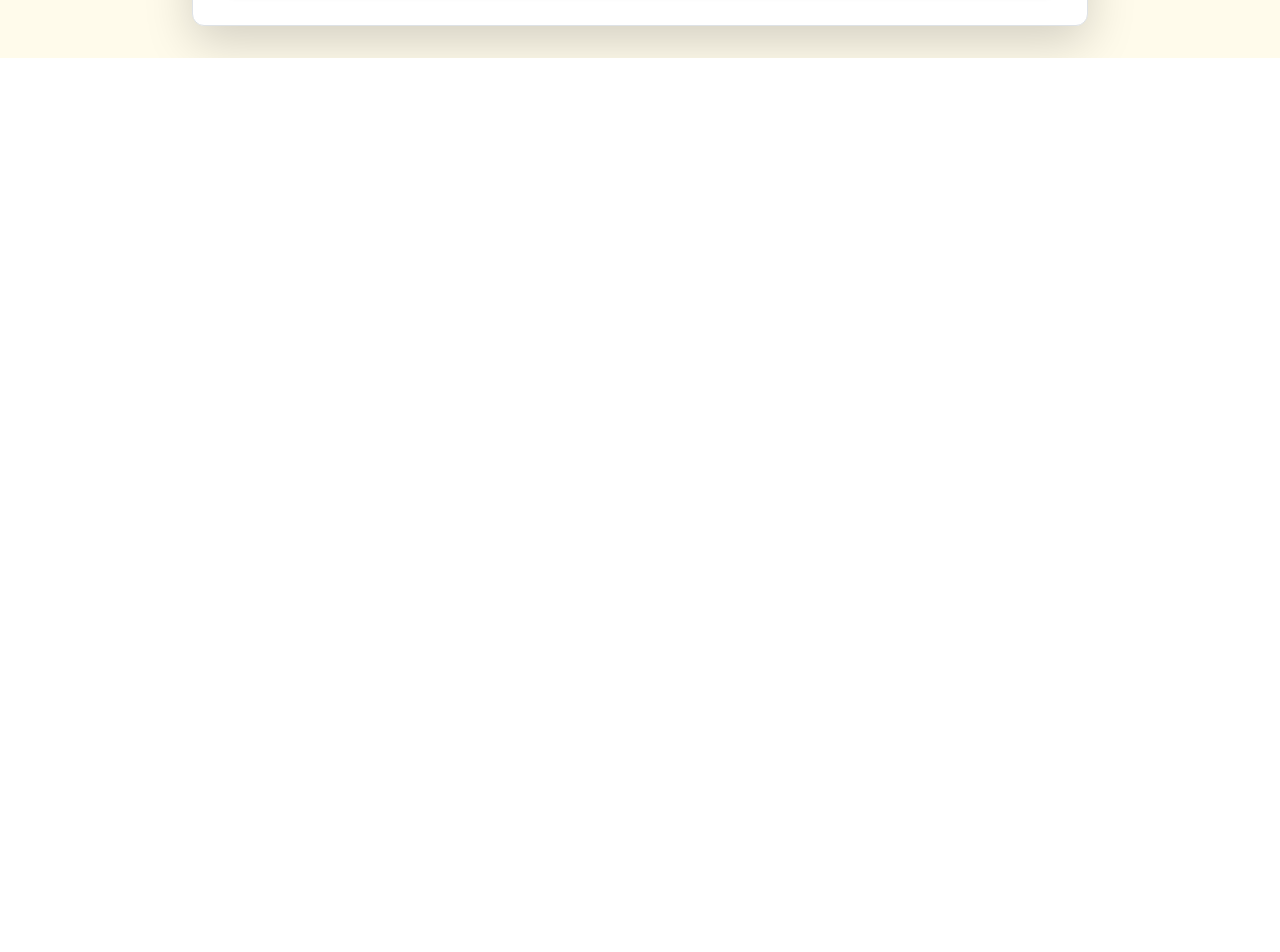
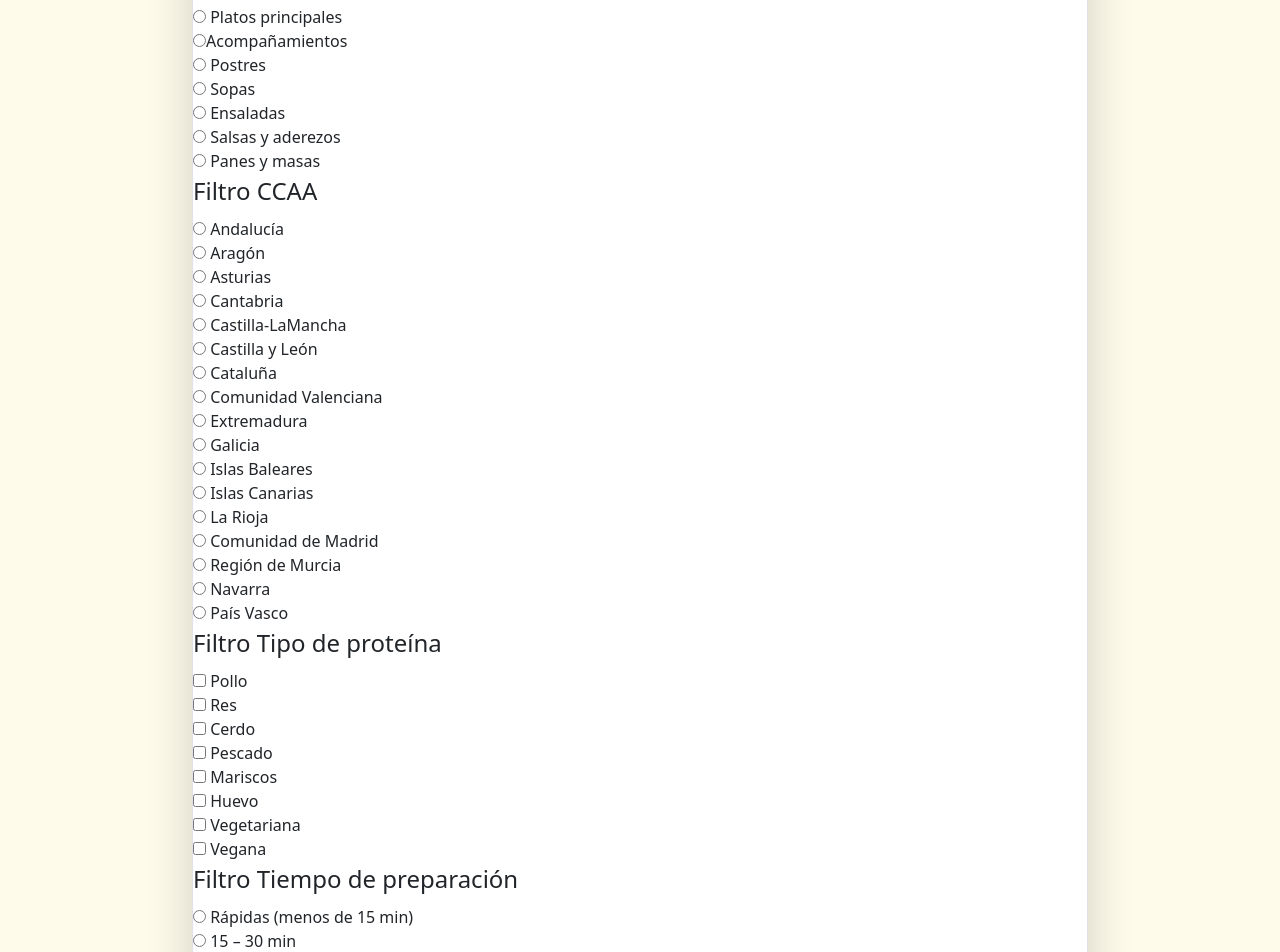
Before and after one commit to GuillermoLopezArgudo/SaboresEspa-a, a Vue app in the folder frontend/: page /edite in a window 1280 px wide. Shown: the part 1120-2072 px from the top of the page. Before the commit the page ends 1178 px from the top, so only its background shows below. Built offline with nearby package versions, Linux system fonts and the light colour scheme; no server answers.

Commit message:
cambios de filtro editando receta

```diff
--- a/frontend/src/components/EditeRecipe.vue
+++ b/frontend/src/components/EditeRecipe.vue
@@ -2,7 +2,8 @@
   <div class="min-h-screen bg-amber-50 py-8 px-4 sm:px-6 lg:px-8">
     <!-- Encabezado -->
     <div class="max-w-4xl mx-auto text-center mb-8">
-      <h1 class="text-3xl md:text-4xl font-bold text-transparent bg-clip-text bg-gradient-to-r from-amber-600 to-red-600 font-serif mb-2">
+      <h1
+        class="text-3xl md:text-4xl font-bold text-transparent bg-clip-text bg-gradient-to-r from-amber-600 to-red-600 font-serif mb-2">
         Editar Receta
       </h1>
       <p class="text-lg text-amber-700">Actualiza los detalles de tu creación culinaria</p>
@@ -10,21 +11,27 @@
 
     <!-- Botón de regreso -->
     <div class="max-w-4xl mx-auto mb-6">
-      <router-link to="/home" class="inline-flex items-center px-5 py-2.5 bg-amber-700 hover:bg-amber-800 text-white rounded-lg transition duration-300 shadow-md">
+      <router-link to="/home"
+        class="inline-flex items-center px-5 py-2.5 bg-amber-700 hover:bg-amber-800 text-white rounded-lg transition duration-300 shadow-md">
         <svg xmlns="http://www.w3.org/2000/svg" class="h-5 w-5 mr-2" viewBox="0 0 20 20" fill="currentColor">
-          <path fill-rule="evenodd" d="M9.707 16.707a1 1 0 01-1.414 0l-6-6a1 1 0 010-1.414l6-6a1 1 0 011.414 1.414L5.414 9H17a1 1 0 110 2H5.414l4.293 4.293a1 1 0 010 1.414z" clip-rule="evenodd" />
+          <path fill-rule="evenodd"
+            d="M9.707 16.707a1 1 0 01-1.414 0l-6-6a1 1 0 010-1.414l6-6a1 1 0 011.414 1.414L5.414 9H17a1 1 0 110 2H5.414l4.293 4.293a1 1 0 010 1.414z"
+            clip-rule="evenodd" />
         </svg>
         Volver al inicio
       </router-link>
     </div>
 
     <!-- Formulario -->
-    <form @submit.prevent="submitEditeRecipe" class="max-w-4xl mx-auto bg-white rounded-xl shadow-lg overflow-hidden border border-amber-200">
+    <form @submit.prevent="submitEditeRecipe"
+      class="max-w-4xl mx-auto bg-white rounded-xl shadow-lg overflow-hidden border border-amber-200">
       <!-- Información básica -->
       <div class="p-6 sm:p-8 border-b border-amber-100 bg-gradient-to-r from-amber-50 to-white">
         <h2 class="text-xl font-bold text-amber-800 mb-4 flex items-center">
-          <svg xmlns="http://www.w3.org/2000/svg" class="h-5 w-5 mr-2" fill="none" viewBox="0 0 24 24" stroke="currentColor">
-            <path stroke-linecap="round" stroke-linejoin="round" stroke-width="2" d="M11 5H6a2 2 0 00-2 2v11a2 2 0 002 2h11a2 2 0 002-2v-5m-1.414-9.414a2 2 0 112.828 2.828L11.828 15H9v-2.828l8.586-8.586z" />
+          <svg xmlns="http://www.w3.org/2000/svg" class="h-5 w-5 mr-2" fill="none" viewBox="0 0 24 24"
+            stroke="currentColor">
+            <path stroke-linecap="round" stroke-linejoin="round" stroke-width="2"
+              d="M11 5H6a2 2 0 00-2 2v11a2 2 0 002 2h11a2 2 0 002-2v-5m-1.414-9.414a2 2 0 112.828 2.828L11.828 15H9v-2.828l8.586-8.586z" />
           </svg>
           Información Básica
         </h2>
@@ -42,11 +49,14 @@
           <!-- Imagen -->
           <div>
             <label for="imageRecipe" class="block text-base font-medium text-amber-700 mb-1">Imagen principal</label>
-            <div class="relative border-2 border-dashed border-amber-300 rounded-lg p-4 text-center hover:border-amber-400 transition duration-300 bg-amber-50">
+            <div
+              class="relative border-2 border-dashed border-amber-300 rounded-lg p-4 text-center hover:border-amber-400 transition duration-300 bg-amber-50">
               <input type="file" id="imageRecipe" @change="handleImageChange"
                 class="absolute inset-0 w-full h-full opacity-0 cursor-pointer">
-              <svg xmlns="http://www.w3.org/2000/svg" class="mx-auto h-10 w-10 text-amber-500" fill="none" viewBox="0 0 24 24" stroke="currentColor">
-                <path stroke-linecap="round" stroke-linejoin="round" stroke-width="1" d="M4 16l4.586-4.586a2 2 0 012.828 0L16 16m-2-2l1.586-1.586a2 2 0 012.828 0L20 14m-6-6h.01M6 20h12a2 2 0 002-2V6a2 2 0 00-2-2H6a2 2 0 00-2 2v12a2 2 0 002 2z" />
+              <svg xmlns="http://www.w3.org/2000/svg" class="mx-auto h-10 w-10 text-amber-500" fill="none"
+                viewBox="0 0 24 24" stroke="currentColor">
+                <path stroke-linecap="round" stroke-linejoin="round" stroke-width="1"
+                  d="M4 16l4.586-4.586a2 2 0 012.828 0L16 16m-2-2l1.586-1.586a2 2 0 012.828 0L20 14m-6-6h.01M6 20h12a2 2 0 002-2V6a2 2 0 00-2-2H6a2 2 0 00-2 2v12a2 2 0 002 2z" />
               </svg>
               <p class="mt-1 text-sm text-amber-600">
                 {{ image && typeof image === 'object' ? image.name : 'Haz clic para cambiar la imagen' }}
@@ -57,11 +67,14 @@
           <!-- Video -->
           <div>
             <label for="videoRecipe" class="block text-base font-medium text-amber-700 mb-1">Video (Opcional)</label>
-            <div class="relative border-2 border-dashed border-amber-300 rounded-lg p-4 text-center hover:border-amber-400 transition duration-300 bg-amber-50">
+            <div
+              class="relative border-2 border-dashed border-amber-300 rounded-lg p-4 text-center hover:border-amber-400 transition duration-300 bg-amber-50">
               <input type="file" id="videoRecipe" @change="handleVideoChange"
                 class="absolute inset-0 w-full h-full opacity-0 cursor-pointer">
-              <svg xmlns="http://www.w3.org/2000/svg" class="mx-auto h-10 w-10 text-amber-500" fill="none" viewBox="0 0 24 24" stroke="currentColor">
-                <path stroke-linecap="round" stroke-linejoin="round" stroke-width="1" d="M15 10l4.553-2.276A1 1 0 0121 8.618v6.764a1 1 0 01-1.447.894L15 14M5 18h8a2 2 0 002-2V8a2 2 0 00-2-2H5a2 2 0 00-2 2v8a2 2 0 002 2z" />
+              <svg xmlns="http://www.w3.org/2000/svg" class="mx-auto h-10 w-10 text-amber-500" fill="none"
+                viewBox="0 0 24 24" stroke="currentColor">
+                <path stroke-linecap="round" stroke-linejoin="round" stroke-width="1"
+                  d="M15 10l4.553-2.276A1 1 0 0121 8.618v6.764a1 1 0 01-1.447.894L15 14M5 18h8a2 2 0 002-2V8a2 2 0 00-2-2H5a2 2 0 00-2 2v8a2 2 0 002 2z" />
               </svg>
               <p class="mt-1 text-sm text-amber-600">
                 {{ video && typeof video === 'object' ? video.name : 'Subir o cambiar video' }}
@@ -82,7 +95,8 @@
       <!-- Ingredientes -->
       <div class="p-6 sm:p-8 border-b border-amber-100">
         <h2 class="text-xl font-bold text-amber-800 mb-4 flex items-center">
-          <svg xmlns="http://www.w3.org/2000/svg" class="h-5 w-5 mr-2" fill="none" viewBox="0 0 24 24" stroke="currentColor">
+          <svg xmlns="http://www.w3.org/2000/svg" class="h-5 w-5 mr-2" fill="none" viewBox="0 0 24 24"
+            stroke="currentColor">
             <path stroke-linecap="round" stroke-linejoin="round" stroke-width="2" d="M12 6v6m0 0v6m0-6h6m-6 0H6" />
           </svg>
           Ingredientes
@@ -90,14 +104,15 @@
 
         <div v-for="(ingredient, index) in recipebook.ingredients" :key="index" class="grid md:grid-cols-2 gap-3 mb-3">
           <div>
-            <label :for="'ingredient'+index" class="block text-sm font-medium text-amber-700 mb-1">Ingrediente {{ index + 1 }}</label>
-            <input :id="'ingredient'+index" v-model="recipebook.ingredients[index]" required
+            <label :for="'ingredient' + index" class="block text-sm font-medium text-amber-700 mb-1">Ingrediente {{ index
+              + 1 }}</label>
+            <input :id="'ingredient' + index" v-model="recipebook.ingredients[index]" required
               class="w-full px-3 py-2 rounded-lg border border-amber-300 focus:ring-2 focus:ring-amber-500 focus:border-amber-500 placeholder-amber-400 shadow-sm"
               placeholder="Nombre del ingrediente">
           </div>
           <div>
-            <label :for="'quantity'+index" class="block text-sm font-medium text-amber-700 mb-1">Cantidad</label>
-            <input :id="'quantity'+index" v-model="recipebook.quantities[index]" required
+            <label :for="'quantity' + index" class="block text-sm font-medium text-amber-700 mb-1">Cantidad</label>
+            <input :id="'quantity' + index" v-model="recipebook.quantities[index]" required
               class="w-full px-3 py-2 rounded-lg border border-amber-300 focus:ring-2 focus:ring-amber-500 focus:border-amber-500 placeholder-amber-400 shadow-sm"
               placeholder="Cantidad necesaria">
           </div>
@@ -106,7 +121,9 @@
         <button type="button" @click="addIngredient"
           class="mt-3 flex items-center text-sm text-amber-600 hover:text-amber-800 transition duration-300">
           <svg xmlns="http://www.w3.org/2000/svg" class="h-4 w-4 mr-1" viewBox="0 0 20 20" fill="currentColor">
-            <path fill-rule="evenodd" d="M10 5a1 1 0 011 1v3h3a1 1 0 110 2h-3v3a1 1 0 11-2 0v-3H6a1 1 0 110-2h3V6a1 1 0 011-1z" clip-rule="evenodd" />
+            <path fill-rule="evenodd"
+              d="M10 5a1 1 0 011 1v3h3a1 1 0 110 2h-3v3a1 1 0 11-2 0v-3H6a1 1 0 110-2h3V6a1 1 0 011-1z"
+              clip-rule="evenodd" />
           </svg>
           Añadir ingrediente
         </button>
@@ -115,40 +132,48 @@
       <!-- Pasos de preparación -->
       <div class="p-6 sm:p-8">
         <h2 class="text-xl font-bold text-amber-800 mb-4 flex items-center">
-          <svg xmlns="http://www.w3.org/2000/svg" class="h-5 w-5 mr-2" fill="none" viewBox="0 0 24 24" stroke="currentColor">
-            <path stroke-linecap="round" stroke-linejoin="round" stroke-width="2" d="M9 5H7a2 2 0 00-2 2v12a2 2 0 002 2h10a2 2 0 002-2V7a2 2 0 00-2-2h-2M9 5a2 2 0 002 2h2a2 2 0 002-2M9 5a2 2 0 012-2h2a2 2 0 012 2m-3 7h3m-3 4h3m-6-4h.01M9 16h.01" />
+          <svg xmlns="http://www.w3.org/2000/svg" class="h-5 w-5 mr-2" fill="none" viewBox="0 0 24 24"
+            stroke="currentColor">
+            <path stroke-linecap="round" stroke-linejoin="round" stroke-width="2"
+              d="M9 5H7a2 2 0 00-2 2v12a2 2 0 002 2h10a2 2 0 002-2V7a2 2 0 00-2-2h-2M9 5a2 2 0 002 2h2a2 2 0 002-2M9 5a2 2 0 012-2h2a2 2 0 012 2m-3 7h3m-3 4h3m-6-4h.01M9 16h.01" />
           </svg>
           Pasos de Preparación
         </h2>
 
-        <div v-for="(step, index) in recipebook.steps" :key="index" class="mb-5 p-4 bg-amber-50 rounded-lg border border-amber-200">
+        <div v-for="(step, index) in recipebook.steps" :key="index"
+          class="mb-5 p-4 bg-amber-50 rounded-lg border border-amber-200">
           <h3 class="text-base font-semibold text-amber-700 mb-2">Paso {{ index + 1 }}</h3>
 
           <div class="mb-3">
-            <label :for="'stepTitle'+index" class="block text-sm font-medium text-amber-700 mb-1">Título del paso</label>
-            <input :id="'stepTitle'+index" v-model="step.title" required
+            <label :for="'stepTitle' + index" class="block text-sm font-medium text-amber-700 mb-1">Título del
+              paso</label>
+            <input :id="'stepTitle' + index" v-model="step.title" required
               class="w-full px-3 py-2 rounded-lg border border-amber-300 focus:ring-2 focus:ring-amber-500 focus:border-amber-500 placeholder-amber-400 shadow-sm"
               placeholder="Título breve">
           </div>
 
           <div class="mb-3">
-            <label :for="'stepDesc'+index" class="block text-sm font-medium text-amber-700 mb-1">Descripción</label>
-            <textarea :id="'stepDesc'+index" v-model="step.description" rows="2" required
+            <label :for="'stepDesc' + index" class="block text-sm font-medium text-amber-700 mb-1">Descripción</label>
+            <textarea :id="'stepDesc' + index" v-model="step.description" rows="2" required
               class="w-full px-3 py-2 rounded-lg border border-amber-300 focus:ring-2 focus:ring-amber-500 focus:border-amber-500 placeholder-amber-400 shadow-sm"
               placeholder="Describe este paso..."></textarea>
           </div>
 
           <div>
-            <label :for="'stepImage'+index" class="block text-sm font-medium text-amber-700 mb-1">Imagen (Opcional)</label>
+            <label :for="'stepImage' + index" class="block text-sm font-medium text-amber-700 mb-1">Imagen
+              (Opcional)</label>
             <div class="relative">
-              <input type="file" :id="'stepImage'+index" @change="handleStepImageChange($event, index)"
+              <input type="file" :id="'stepImage' + index" @change="handleStepImageChange($event, index)"
                 class="absolute inset-0 w-full h-full opacity-0 cursor-pointer">
-              <div class="flex items-center justify-between px-3 py-1.5 bg-white rounded-lg border border-amber-300 shadow-sm">
+              <div
+                class="flex items-center justify-between px-3 py-1.5 bg-white rounded-lg border border-amber-300 shadow-sm">
                 <span class="text-xs text-amber-600 truncate">
                   {{ step.image ? (typeof step.image === 'object' ? step.image.name : 'Imagen existente') : 'Seleccionar imagen...' }}
                 </span>
-                <svg xmlns="http://www.w3.org/2000/svg" class="h-4 w-4 text-amber-500" fill="none" viewBox="0 0 24 24" stroke="currentColor">
-                  <path stroke-linecap="round" stroke-linejoin="round" stroke-width="2" d="M4 16l4.586-4.586a2 2 0 012.828 0L16 16m-2-2l1.586-1.586a2 2 0 012.828 0L20 14m-6-6h.01M6 20h12a2 2 0 002-2V6a2 2 0 00-2-2H6a2 2 0 00-2 2v12a2 2 0 002 2z" />
+                <svg xmlns="http://www.w3.org/2000/svg" class="h-4 w-4 text-amber-500" fill="none" viewBox="0 0 24 24"
+                  stroke="currentColor">
+                  <path stroke-linecap="round" stroke-linejoin="round" stroke-width="2"
+                    d="M4 16l4.586-4.586a2 2 0 012.828 0L16 16m-2-2l1.586-1.586a2 2 0 012.828 0L20 14m-6-6h.01M6 20h12a2 2 0 002-2V6a2 2 0 00-2-2H6a2 2 0 00-2 2v12a2 2 0 002 2z" />
                 </svg>
               </div>
             </div>
@@ -158,12 +183,109 @@
         <button type="button" @click="addStep"
           class="flex items-center text-sm text-amber-600 hover:text-amber-800 transition duration-300">
           <svg xmlns="http://www.w3.org/2000/svg" class="h-4 w-4 mr-1" viewBox="0 0 20 20" fill="currentColor">
-            <path fill-rule="evenodd" d="M10 5a1 1 0 011 1v3h3a1 1 0 110 2h-3v3a1 1 0 11-2 0v-3H6a1 1 0 110-2h3V6a1 1 0 011-1z" clip-rule="evenodd" />
+            <path fill-rule="evenodd"
+              d="M10 5a1 1 0 011 1v3h3a1 1 0 110 2h-3v3a1 1 0 11-2 0v-3H6a1 1 0 110-2h3V6a1 1 0 011-1z"
+              clip-rule="evenodd" />
           </svg>
           Añadir paso
         </button>
       </div>
+      <!-- Filtros -->
 
+      <!-- Tipo de comida -->
+      <div>
+        <legend>Filtro Tipo de comida</legend>
+        <div><input type="radio" id="starters" name="tipoComida" value="starters" v-model="tipoComida" /> <label
+            for="starters">Entrantes</label></div>
+        <div><input type="radio" id="maindishes" name="tipoComida" value="maindishes" v-model="tipoComida" /> <label
+            for="maindishes">Platos principales</label></div>
+        <div><input type="radio" id="accompaniments" name="tipoComida" value="accompaniments" v-model="tipoComida" />
+          <label for="accompaniments">Acompañamientos</label></div>
+        <div><input type="radio" id="dessert" name="tipoComida" value="dessert" v-model="tipoComida" /> <label
+            for="dessert">Postres</label></div>
+        <div><input type="radio" id="soups" name="tipoComida" value="soups" v-model="tipoComida" /> <label
+            for="soups">Sopas</label></div>
+        <div><input type="radio" id="salads" name="tipoComida" value="salads" v-model="tipoComida" /> <label
+            for="salads">Ensaladas</label></div>
+        <div><input type="radio" id="sauces" name="tipoComida" value="sauces" v-model="tipoComida" /> <label
+            for="sauces">Salsas y aderezos</label></div>
+        <div><input type="radio" id="breads" name="tipoComida" value="breads" v-model="tipoComida" /> <label
+            for="breads">Panes y masas</label></div>
+      </div>
+
+      <!-- CCAA -->
+      <div>
+        <legend>Filtro CCAA</legend>
+        <div><input type="radio" id="andalucia" name="ccaa" v-model="ccaa" value="andalucia" /> <label
+            for="andalucia">Andalucía</label></div>
+        <div><input type="radio" id="aragon" name="ccaa" v-model="ccaa" value="aragon" /> <label
+            for="aragon">Aragón</label></div>
+        <div><input type="radio" id="asturias" name="ccaa" v-model="ccaa" value="asturias" /> <label
+            for="asturias">Asturias</label></div>
+        <div><input type="radio" id="cantabria" name="ccaa" v-model="ccaa" value="cantabria" /> <label
+            for="cantabria">Cantabria</label></div>
+        <div><input type="radio" id="castillalamancha" name="ccaa" v-model="ccaa" value="castillalamancha" /> <label
+            for="castillalamancha">Castilla-LaMancha</label></div>
+        <div><input type="radio" id="castillaleon" name="ccaa" v-model="ccaa" value="castillaleon" /> <label
+            for="castillaleon">Castilla y León</label></div>
+        <div><input type="radio" id="catalunya" name="ccaa" v-model="ccaa" value="catalunya" /> <label
+            for="catalunya">Cataluña</label></div>
+        <div><input type="radio" id="valencia" name="ccaa" v-model="ccaa" value="valencia" /> <label
+            for="valencia">Comunidad Valenciana</label></div>
+        <div><input type="radio" id="extremadura" name="ccaa" v-model="ccaa" value="extremadura" /> <label
+            for="extremadura">Extremadura</label></div>
+        <div><input type="radio" id="galicia" name="ccaa" v-model="ccaa" value="galicia" /> <label
+            for="galicia">Galicia</label></div>
+        <div><input type="radio" id="baleares" name="ccaa" v-model="ccaa" value="baleares" /> <label
+            for="baleares">Islas Baleares</label></div>
+        <div><input type="radio" id="canarias" name="ccaa" v-model="ccaa" value="canarias" /> <label
+            for="canarias">Islas Canarias</label></div>
+        <div><input type="radio" id="larioja" name="ccaa" v-model="ccaa" value="larioja" /> <label for="larioja">La
+            Rioja</label></div>
+        <div><input type="radio" id="madrid" name="ccaa" v-model="ccaa" value="madrid" /> <label for="madrid">Comunidad
+            de Madrid</label></div>
+        <div><input type="radio" id="murcia" name="ccaa" v-model="ccaa" value="murcia" /> <label for="murcia">Región de
+            Murcia</label></div>
+        <div><input type="radio" id="navarra" name="ccaa" v-model="ccaa" value="navarra" /> <label
+            for="navarra">Navarra</label></div>
+        <div><input type="radio" id="paisvasco" name="ccaa" v-model="ccaa" value="paisvasco" /> <label
+            for="paisvasco">País Vasco</label></div>
+      </div>
+
+      <!-- Tipo de proteína (permite selección múltiple) -->
+      <div>
+        <legend>Filtro Tipo de proteína</legend>
+        <div><input type="checkbox" id="pollo" value="pollo" v-model="proteinas" /> <label
+            for="pollo">Pollo</label></div>
+        <div><input type="checkbox" id="res" value="res" v-model="proteinas" /> <label
+            for="res">Res</label></div>
+        <div><input type="checkbox" id="cerdo" value="cerdo" v-model="proteinas" /> <label
+            for="cerdo">Cerdo</label></div>
+        <div><input type="checkbox" id="pescado" value="pescado" v-model="proteinas"  /> <label
+            for="pescado">Pescado</label></div>
+        <div><input type="checkbox" id="mariscos" value="mariscos" v-model="proteinas"  /> <label
+            for="mariscos">Mariscos</label></div>
+        <div><input type="checkbox" id="huevo" value="huevo" v-model="proteinas"  /> <label
+            for="huevo">Huevo</label></div>
+        <div><input type="checkbox" id="vegetariana" value="vegetariana" v-model="proteinas"  /> <label
+            for="vegetariana">Vegetariana</label></div>
+        <div><input type="checkbox" id="vegana" value="vegana" v-model="proteinas"  /> <label
+            for="vegana">Vegana</label></div>
+      </div>
+
+      <!-- Tiempo de preparación -->
+      <div>
+        <legend>Filtro Tiempo de preparación</legend>
+        <div><input type="radio" id="menos15" name="time" v-model="tiempo" value="menos15" /> <label
+            for="menos15">Rápidas (menos de 15 min)</label>
+        </div>
+        <div><input type="radio" id="15a30"  v-model="tiempo" value="15a30" /> <label for="15a30">15 – 30
+            min</label></div>
+        <div><input type="radio" id="30a60"  v-model="tiempo" value="30a60" /> <label for="30a60">30 – 60
+            min</label></div>
+        <div><input type="radio" id="mas60"  v-model="tiempo" value="mas60" /> <label for="mas60">Más de 1
+            hora</label></div>
+      </div>
       <!-- Botón de enviar -->
       <div class="px-6 sm:px-8 pb-6 sm:pb-8">
         <button type="submit"
@@ -188,7 +310,10 @@ const title = ref('');
 const description = ref('');
 const video = ref('');
 const image = ref('');
-
+const tipoComida = ref('')
+const ccaa = ref('')
+const tiempo = ref('')
+const proteinas = ref([]);
 const recipebook = reactive({
   ingredients: [],
   quantities: [],
@@ -222,6 +347,25 @@ onMounted(() => {
       response.data.step_list.forEach(element => {
         recipebook.steps.push(element);
       });
+
+      //console.log(response.data.filters_list)
+      response.data.filters_list.forEach(element => {
+        if (element.category === 'typeeat') {
+          tipoComida.value = element.type;
+        }
+        if (element.category === 'ccaa') {
+          ccaa.value = element.type;
+        }
+        if (element.category === 'time') {
+          tiempo.value = element.type;
+        }
+        if (element.category === 'protein') {
+          proteinas.value.push( element.type);
+        }
+      });
+
+      console.log(proteinas.value)
+
     })
     .catch(error => {
       console.error("Error en la solicitud:", error);
@@ -284,6 +428,10 @@ function submitEditeRecipe() {
       description: step.description,
       image: typeof step.image === 'object' ? step.image : { base64: null, name: step.image }
     })) : [],
+    typeeat: tipoComida.value,
+    ccaa: ccaa.value,
+    time:tiempo.value,
+    proteins:proteinas.value,
     idUser: localStorage.getItem("iduser"),
     token: localStorage.getItem("userToken")
   };
```
Also changed, not shown: 2 other files (tests, documents, lock files or other folders). Lines whose indentation alone changed are shown as unchanged.
